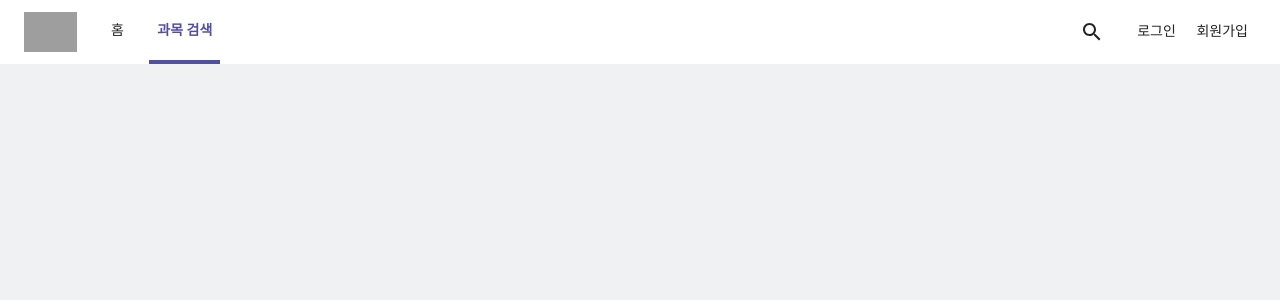
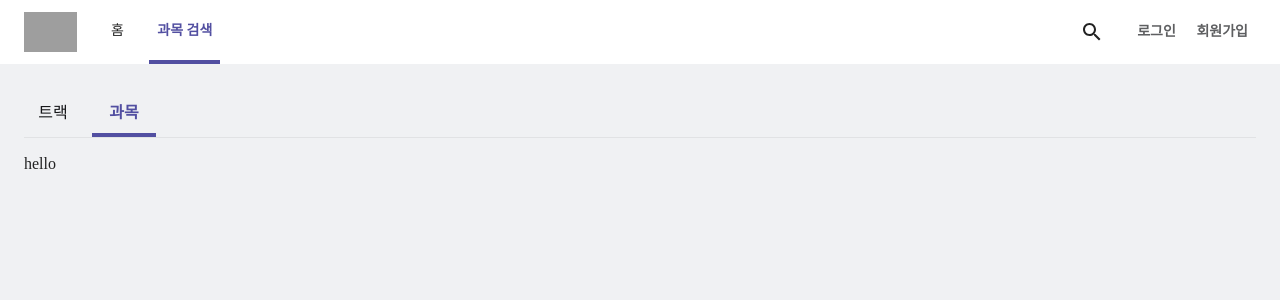
Before and after one commit to sangseophwang/Elice-PA, a React (Create React App) app: page / in a window 1280 px wide. Shown: the top 300 px of the page. Built offline with nearby package versions, Linux system fonts and the light colour scheme; grey boxes are pictures that could not be loaded.

Commit message:
Fix: 불필요한 코드 제거, 코드 가독성을 위한 위치 수정

```diff
--- a/src/Components/NavigationBar/DesktopBar.tsx
+++ b/src/Components/NavigationBar/DesktopBar.tsx
@@ -8,7 +8,7 @@ export default function DesktopBar() {
   return (
     <Box className="DesktopBar">
       <AppBar
-        position="static"
+        position="sticky"
         sx={{ backgroundColor: 'white', boxShadow: 'none' }}
       >
         <Toolbar>
@@ -27,8 +27,8 @@ export default function DesktopBar() {
           <Button>
             <SearchIcon />
           </Button>
-          <Button>로그인</Button>
-          <Button>회원가입</Button>
+          <Button sx={{ fontWeight: 700, color: '#5e5f61' }}>로그인</Button>
+          <Button sx={{ fontWeight: 700, color: '#5e5f61' }}>회원가입</Button>
         </Toolbar>
       </AppBar>
     </Box>
@@ -36,22 +36,22 @@ export default function DesktopBar() {
 }
 
 const Logo = styled.img`
+  cursor: pointer;
   max-height: 40px;
   margin-right: 8px;
-  cursor: pointer;
 `;
 
 const ActiveMenuButton = styled(Button)`
+  color: #524fa1;
+  min-height: 64px;
   padding-top: 5px;
-  min-height: 64px;
+  font-weight: bold;
   border-radius: 0;
   box-shadow: inset 0px -4px 0px #524fa1;
-  color: #524fa1;
-  font-weight: bold;
 `;
 
 const MenuButton = styled(Button)`
+  min-height: 64px;
   padding-top: 5px;
-  min-height: 64px;
   border-radius: 0;
 `;
--- a/src/Components/NavigationBar/Modal.tsx
+++ b/src/Components/NavigationBar/Modal.tsx
@@ -1,20 +1,11 @@
-import {
-  Box,
-  List,
-  Drawer,
-  Button,
-  Divider,
-  ListItemText,
-  ListItemButton,
-  Typography,
-} from '@mui/material';
 import styled from 'styled-components';
 import Profile from 'Assets/profile.png';
 import CloseIcon from '@mui/icons-material/Close';
+import { Box, Drawer, Button, Typography } from '@mui/material';
 
 interface ModalProps {
+  data: boolean;
   handler: () => void;
-  data: boolean;
 }
 
 const MENU = ['홈', '과목 검색', '로그인', '회원가입'];
@@ -39,9 +30,9 @@ export default function Modal({ data, handler }: ModalProps) {
               <Typography
                 sx={{
                   fontSize: 12,
+                  marginTop: -1,
                   color: 'white',
                   fontWeight: 100,
-                  marginTop: -1,
                 }}
               >
                 로그인하고 학습을 시작하세요!
@@ -72,36 +63,36 @@ const ProfileImage = styled('img')`
 
 const LoginBox = styled(Box)`
   height: 168px;
-  background-color: #524fa1;
   display: flex;
+  align-items: center;
   flex-direction: column;
   justify-content: center;
-  align-items: center;
+  background-color: #524fa1;
 `;
 
 const ProfileBox = styled(Box)`
   width: 100%;
   display: flex;
+  align-items: center;
   justify-content: space-between;
-  align-items: center;
 `;
 
 const LoginButton = styled(Button)`
+  width: 100%;
+  display: flex;
   color: white;
   font-size: 20px;
-  width: 100%;
-  display: flex;
+  margin-left: -9px;
   justify-content: flex-start;
-  margin-left: -9px;
 `;
 
 const MenuText = styled(Typography)`
   height: 40px;
   display: flex;
+  font-size: 12px;
+  color: #7d7e80;
   align-items: center;
   padding: 10px 0 0 16px;
-  font-size: 12px;
-  color: #7d7e80;
 `;
 
 const ActiveMenuButton = styled(Button)`
--- a/src/Pages/Home.tsx
+++ b/src/Pages/Home.tsx
@@ -1,9 +1,23 @@
+import styled from 'styled-components';
+import { Container } from '@mui/material';
+import SearchBar from 'Components/SearchBar';
+import CourseBar from 'Components/CourseBar';
 import NavigationBar from 'Components/NavigationBar';
 
 export default function Home() {
   return (
     <>
       <NavigationBar />
+      <HomeContainer>
+        <CourseBar />
+        <SearchBar />
+      </HomeContainer>
     </>
   );
 }
+
+const HomeContainer = styled(Container)`
+  color: #222222;
+  max-width: 1280px;
+  padding: 24px 24px 64px 24px;
+`;
```
